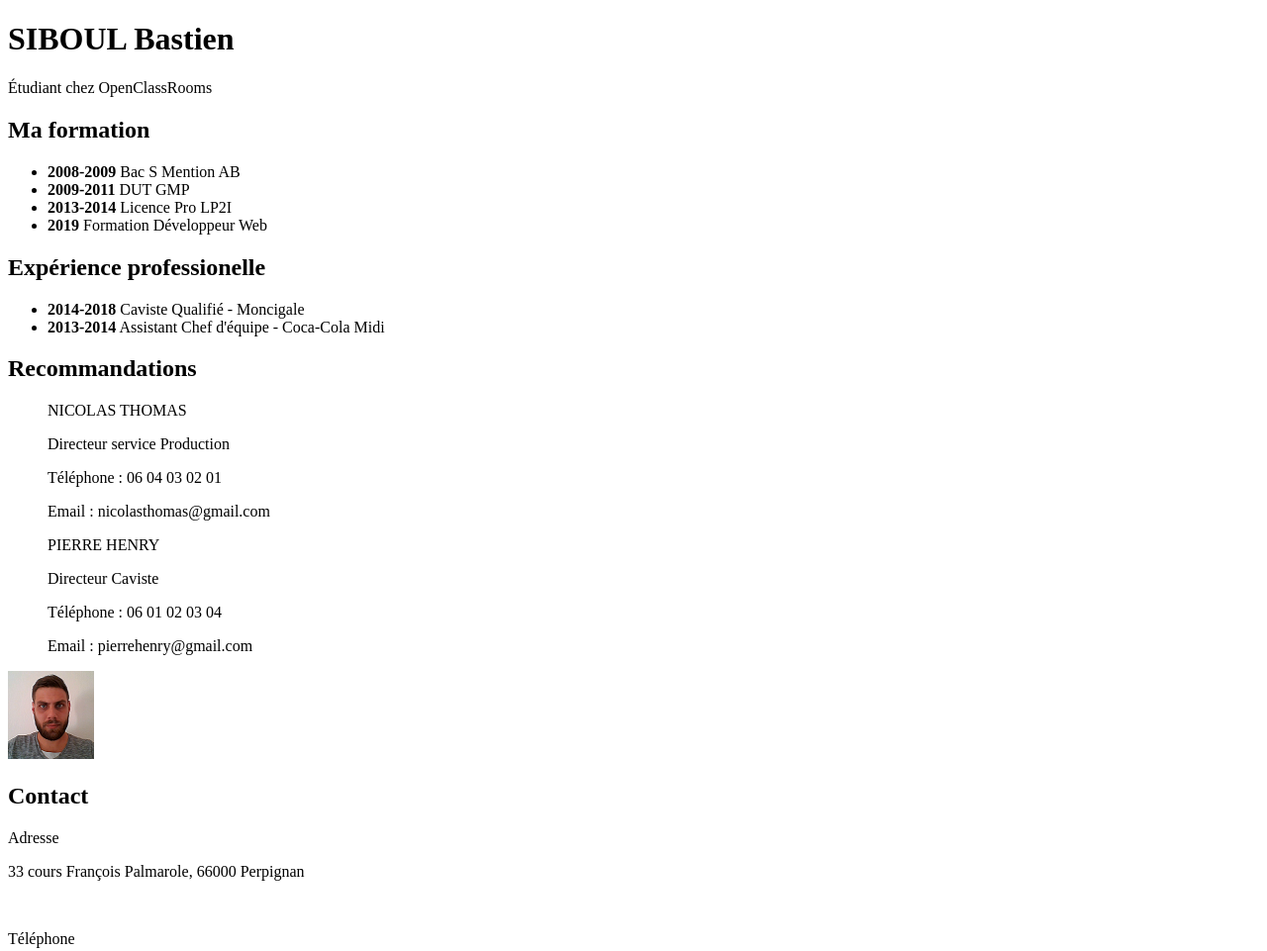
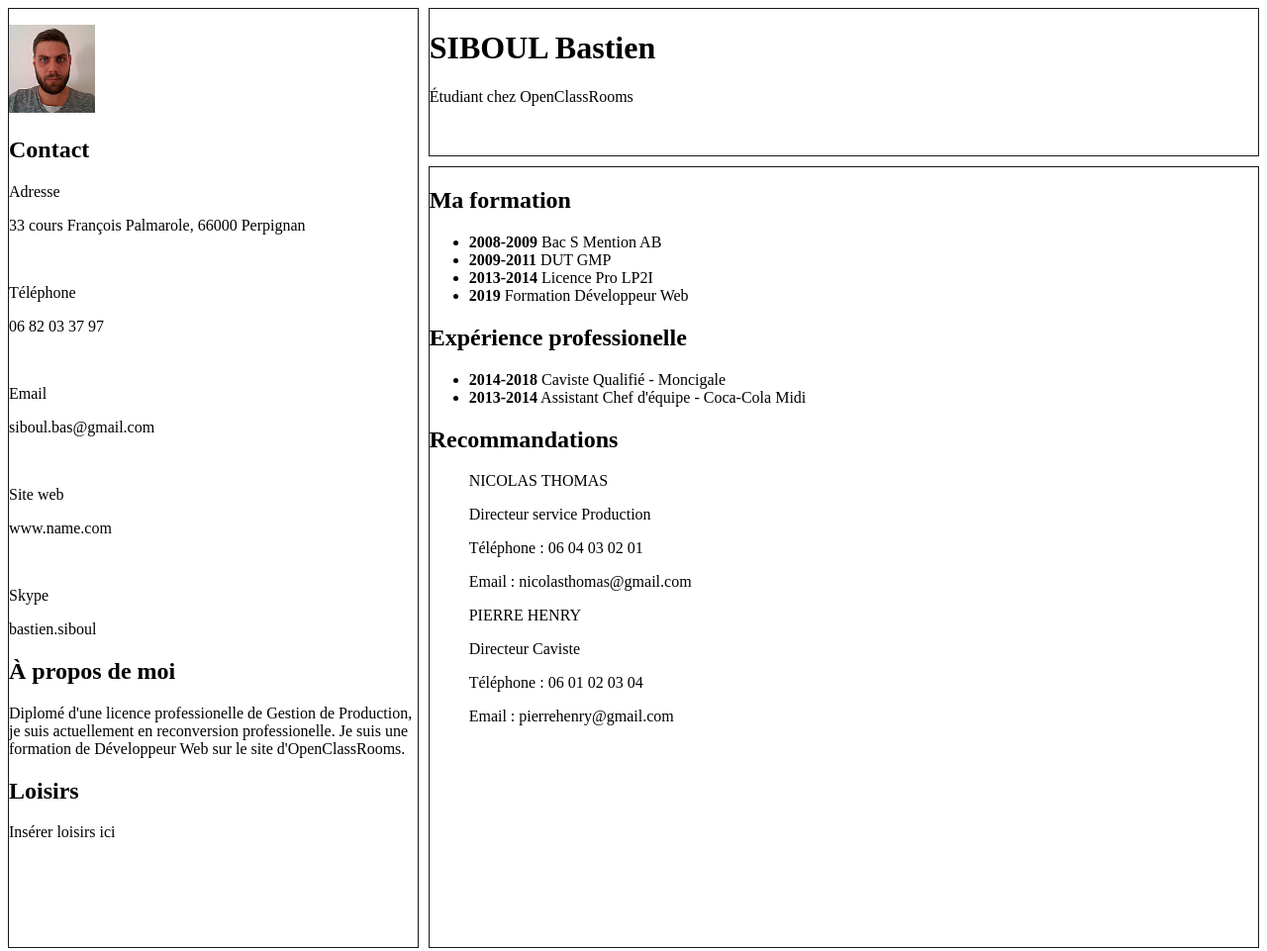
Before and after one commit to BastienSiboul/CV-OpenClassRooms-SIBOUL, a plain HTML site: page CV.html in a window 1280 px wide. Shown: the top 961 px of the page at 99% size. Drawn offline with Linux system fonts and the light colour scheme.

Commit message:
Organistion css grid

```diff
--- a/CV.html
+++ b/CV.html
@@ -11,14 +11,17 @@
 	</head>
 
 	<body>
-
+		<div class="wrapper">
+		<div class="un">
 		<header>
 			<div id="titre">
 				<h1>SIBOUL Bastien</h1>
 				<p>Étudiant chez OpenClassRooms</p>
 			</div>
 		</header>
+		</div>
 
+		<div class="deux">
 		<section>
 			<div id="formation">
 				<p><h2>Ma formation</h2></p>
@@ -54,7 +57,8 @@
 					</ul>
 			</div>
 		</section>
-
+		</div>
+		<div class="trois">
 		<aside>
 
 			<div id="photo">
@@ -89,7 +93,8 @@
 				<p>Insérer loisirs ici</p>
 			</div>
 		</aside>
-
+		</div>
+		</div>
 
 	</body>
 </html>
--- a/style.css
+++ b/style.css
@@ -0,0 +1,24 @@
+.wrapper {
+  display: grid;
+  grid-template-columns: repeat(3, 1fr);
+  grid-gap: 10px;
+  grid-auto-rows: minmax(100px, 150px);
+}
+
+.un {
+  grid-column: 2/4;
+  grid-row: 1/2;
+  border: 1px solid #181818;
+}
+
+.deux {
+  grid-column: 2/4;
+  grid-row: 2/7;
+  border: 1px solid #181818;
+}
+
+.trois {
+  grid-column: 1/2;
+  grid-row: 1/7;
+  border: 1px solid #181818;
+}
```
